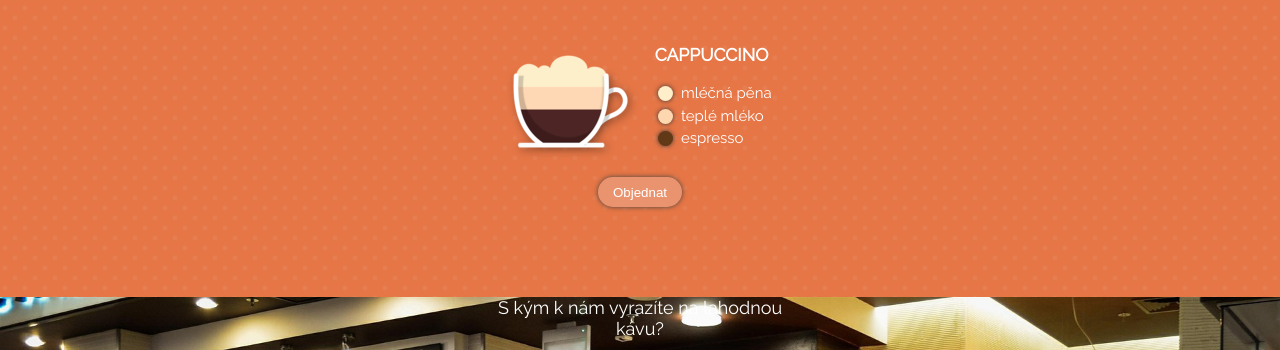
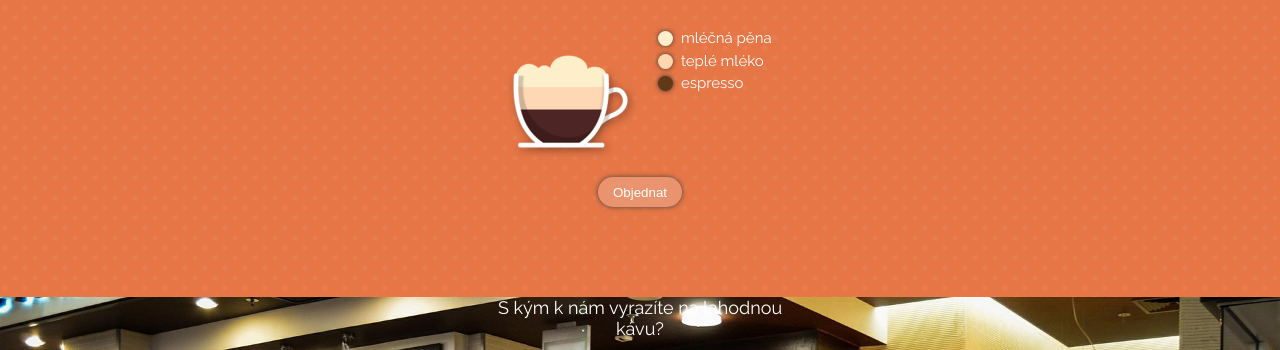
Before and after one commit to TerezaZdislava/cafelora, a website built with webpack: page src/index.html in a window 1280 px wide. Shown: the part 777-1127 px from the top of the page. Built offline with nearby package versions, Linux system fonts and the light colour scheme.

Commit message:
separace komponenty layer

```diff
--- /dev/null
+++ b/src/Layer/index.js
@@ -0,0 +1,11 @@
+'use strict';
+
+const Layer = (props) => {
+  return `
+  <div class="layer">
+  <div class="layer__color" style="background-color:${props.color}"></div>
+  <div class="layer__label">${props.label}</div>
+</div>`;
+};
+
+export default Layer;
--- /dev/null
+++ b/src/Layer/style.css
@@ -0,0 +1,20 @@
+.layer {
+  display: flex;
+  padding: 0.25rem;
+}
+
+.layer__color {
+  width: 1rem;
+  height: 1rem;
+  margin-right: 0.5rem;
+  border-radius: 0.5rem;
+
+  background-color: brown;
+  box-shadow: 0 0 5px #333;
+}
+
+.layer__label {
+  height: 1rem;
+
+  line-height: 1rem;
+}
--- a/src/index.html
+++ b/src/index.html
@@ -44,7 +44,7 @@
               </div>
               <div class="drink__info">
                 <h3>Cappuccino</h3>
-                <div class="layer">
+                <!--<div class="layer">
                   <div
                     class="layer__color"
                     style="background-color: #feeeca"
@@ -65,7 +65,7 @@
                     style="background-color: #613916"
                   ></div>
                   <div class="layer__label">espresso</div>
-                </div>
+                </div> -->
               </div>
             </div>
             <div class="drink__controls">
--- a/src/index.js
+++ b/src/index.js
@@ -1,5 +1,7 @@
 import './index.html';
 import './style.css';
+import Layer from './Layer/index.js';
+import './Layer/style.css';
 
 console.log('funguju!');
 
@@ -18,9 +20,6 @@ for (let i = 0; i < navigaceAll.length; i++) {
   });
 }
 
-//Při opětovném kliknutí na tlačítko chceme zařídit, aby se objednávka zrušila a nápis na tlačítku se vrátil zpět na Objednat. Tohoto můžete docílit například tak, že si vytvoříte globální proměnnou ordered, která bude obsahovat true nebo false podle toho, zde je nápoj objednaný či nikoliv.
-//Ve chvíli, kdy máte objednávání funkční commitněte váš kód se smysluplnou zprávnou a pushněte jej.
-
 let ordered = false;
 const orderBtn = document
   .querySelector('.order-btn')
@@ -38,3 +37,43 @@ const orderBtn = document
       ordered = false;
     }
   });
+
+//---------------------------komponenta-------------------
+//komponenta
+
+/*const Layer = (props) => {
+  return `
+  <div class="layer">
+  <div class="layer__color" style="background-color:${props.color}"></div>
+  <div class="layer__label">${props.label}</div>
+</div>`;
+};*/
+
+//data
+
+const layers = [
+  {
+    color: '#feeeca',
+    label: 'mléčná pěna',
+  },
+  {
+    color: '#fed7b0',
+    label: 'teplé mléko',
+  },
+  {
+    color: '#613916',
+    label: 'espresso',
+  },
+];
+
+//kombinace dat a html cyklus for
+const LayersList = (props) => {
+  let result = '';
+  for (let i = 0; i < props.length; i++) {
+    result += Layer(props[i]);
+  }
+  return result;
+};
+//kde se má komponenta vypsat
+const elementDrink = document.querySelector('.drink__info');
+elementDrink.innerHTML = LayersList(layers);
--- a/src/style.css
+++ b/src/style.css
@@ -210,7 +210,7 @@ nav a:hover {
   background-color: #e67e51;
 }
 
-.layer {
+/*.layer {
   display: flex;
   padding: 0.25rem;
 }
@@ -229,7 +229,7 @@ nav a:hover {
   height: 1rem;
 
   line-height: 1rem;
-}
+}*/
 
 .gallery {
   padding-top: 0;
```
